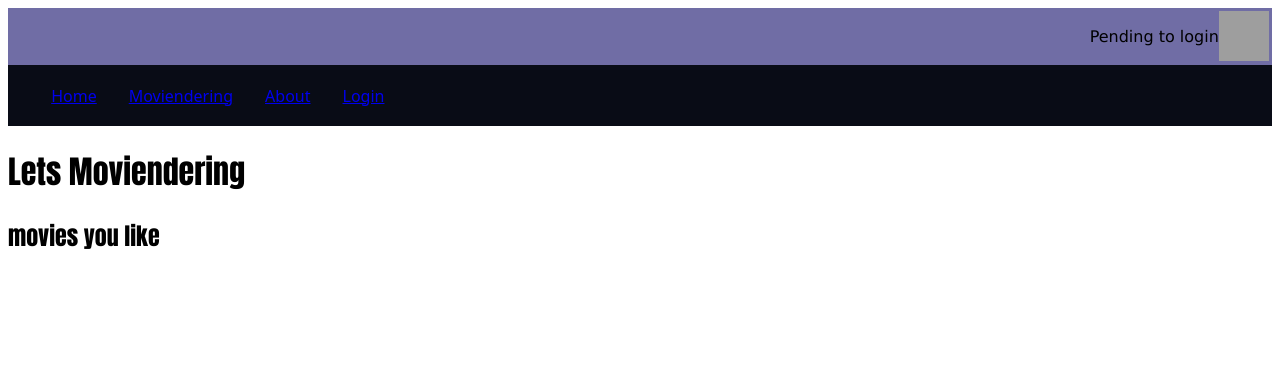
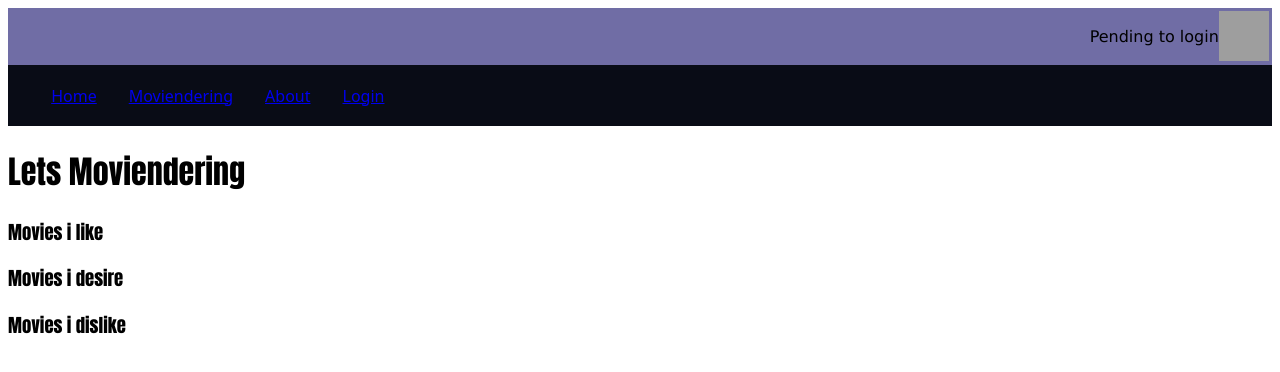
Before and after one commit to Adsuarez/moviender, a Next.js app: page /moviendering in a window 1280 px wide. Shown: the top 372 px of the page. Built offline with nearby package versions, Linux system fonts and the light colour scheme; grey boxes are pictures that could not be loaded.

Commit message:
create category functional with Actionbuttons

```diff
--- a/pages/components/ActionButtons.jsx
+++ b/pages/components/ActionButtons.jsx
@@ -1,24 +1,16 @@
-import { useState } from "react";
 import { useContext } from "react";
 import { UserContext } from "../context/UserContext";
 import { useRouter } from "next/router";
+import { FeelControl } from "./FeelControl";
 
 export function ActionButtons({ movie }) {
   const { user, setMyMovies, myMovies } = useContext(UserContext);
   const router = useRouter();
-  const likeButton = "likeButton";
-  const desireButton = "desireButton";
-  const dislikeButton = "dislikeButton";
-  const feel = {
-    [likeButton]: "like",
-    [desireButton]: "desire",
-    [dislikeButton]: "dislike",
-  };
 
   const handleClick = (event) => {
     if (!user) return router.push("/login");
 
-    movie.feeling = feel[event.target.name];
+    movie.feeling = FeelControl(event.target.name);
 
     if (myMovies.length === 0) return setMyMovies([movie]);
 
--- a/pages/components/Category.jsx
+++ b/pages/components/Category.jsx
@@ -1,21 +1,31 @@
 import { useContext } from "react";
 import { UserContext } from "../context/UserContext";
 import { PosterImage } from "../components/PosterImage";
+
+function CategoryOrganizer(myMovies, feel) {
+  return (
+    <section>
+      <h3>Movies i {feel}</h3>
+      {myMovies
+        .filter((item) => item.feeling === feel)
+        .map((myMovie) => (
+          <div key={myMovie.id}>
+            <PosterImage path={myMovie.poster_path} title={myMovie.title} />
+            <p>{myMovie.title}</p>
+          </div>
+        ))}
+    </section>
+  );
+}
 
 export function Category({ title = "movies you like" }) {
   const { myMovies, setMyMovies } = useContext(UserContext);
   console.log(myMovies);
   return (
     <div>
-      <h2>{title}</h2>
-      <section>
-        {myMovies.map((myMovie) => (
-          <div key={myMovie.id}>
-            <PosterImage path={myMovie.poster_path} title={myMovie.title} />
-            <p>{myMovie.title}</p>
-          </div>
-        ))}
-      </section>
+      {CategoryOrganizer(myMovies, "like")}
+      {CategoryOrganizer(myMovies, "desire")}
+      {CategoryOrganizer(myMovies, "dislike")}
     </div>
   );
 }
--- /dev/null
+++ b/pages/components/FeelControl.jsx
@@ -0,0 +1,13 @@
+export function FeelControl(feeling) {
+  const likeButton = "likeButton";
+  const desireButton = "desireButton";
+  const dislikeButton = "dislikeButton";
+
+  const feel = {
+    [likeButton]: "like",
+    [desireButton]: "desire",
+    [dislikeButton]: "dislike",
+  };
+
+  return feel[feeling];
+}
```
